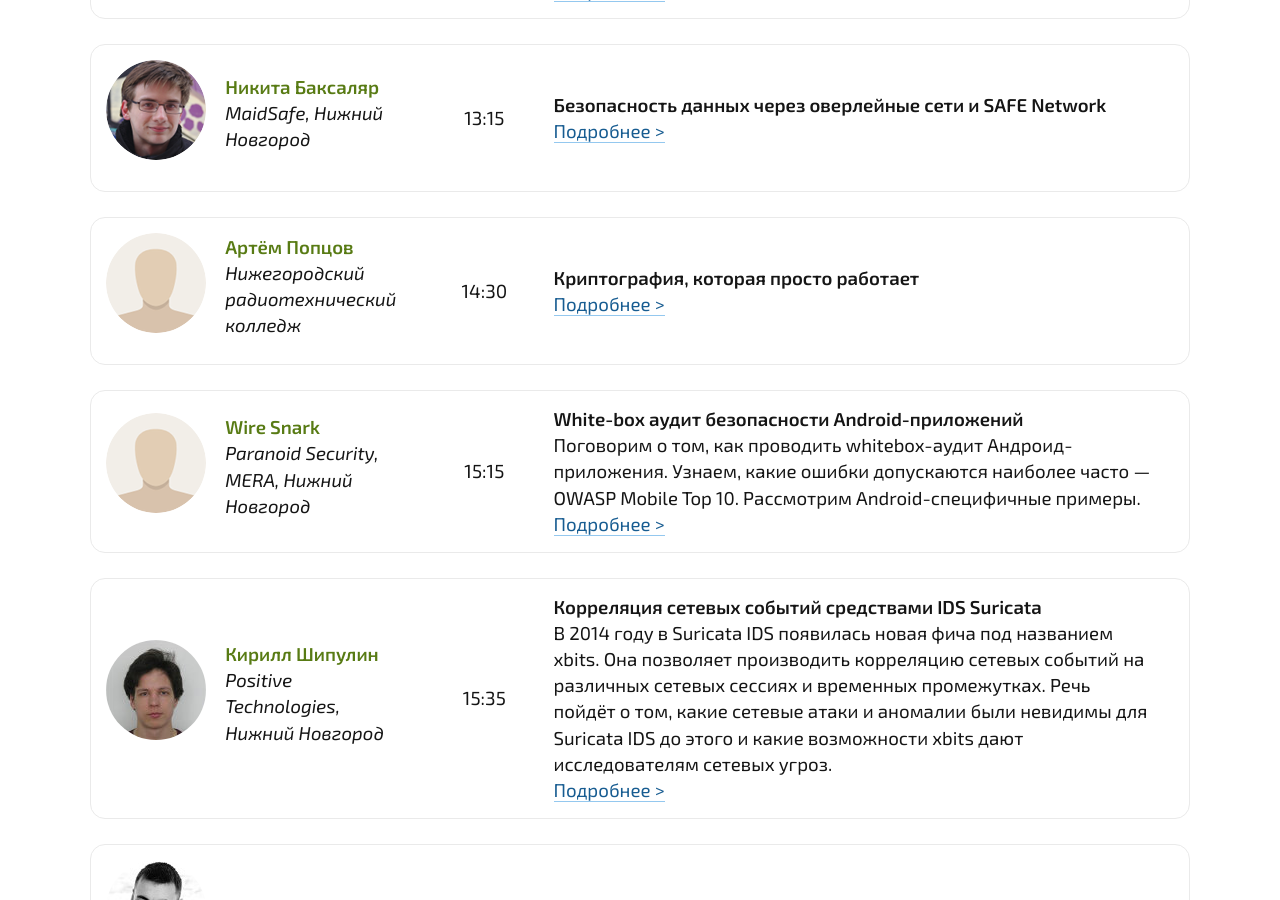
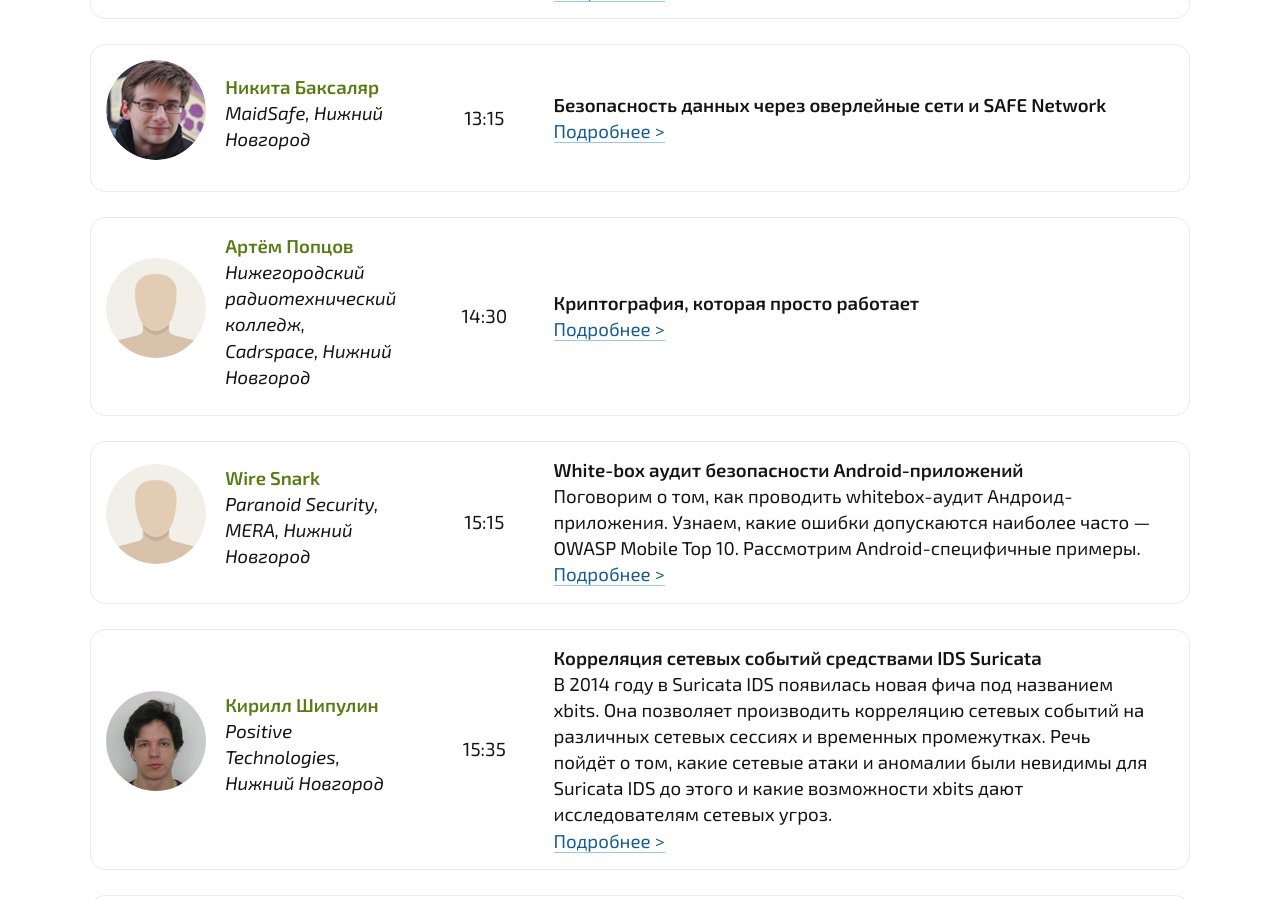
Before and after one commit to defcon-nn/defcon-nn.github.io, a Jekyll site: the page built from index.html, in a window 1280 px wide and 900 px high, scrolled down 893 px. Built offline with Jekyll 4.4.1, drawn with Linux system fonts in a browser that asks for light colours.

Commit message:
Неразрывный пробел в О сообществе. Фикс поля компании Артёма

```diff
--- a/_data/meetup_12_02_2017.yml
+++ b/_data/meetup_12_02_2017.yml
@@ -25,7 +25,10 @@
   page: p2p.html
 
 - title: "Криптография, которая просто работает"
-  speaker: [{ name: Артём Попцов, company: Нижегородский радиотехнический колледж, Cadrspace, Нижний Новгород, avatar: anon.png }]
+  speaker:
+    - name: Артём Попцов
+      company: Нижегородский радиотехнический колледж, Cadrspace, Нижний Новгород
+      avatar: anon.png
   time: "14:30"
   bio:
   description:
--- a/_layouts/default.html
+++ b/_layouts/default.html
@@ -22,7 +22,7 @@
 						<a href="{{ "/ctf.html" | prepend: site.baseurl }}">CTF</a>
 					</li>
 					<li>
-						<a href="{{ "/about.html" | prepend: site.baseurl }}">О сообществе</a>
+						<a href="{{ "/about.html" | prepend: site.baseurl }}">О&nbsp;сообществе</a>
 					</li>
 					<li>
 						<a href="{{ "/ethics.html" | prepend: site.baseurl }}">Этика</a>
```
